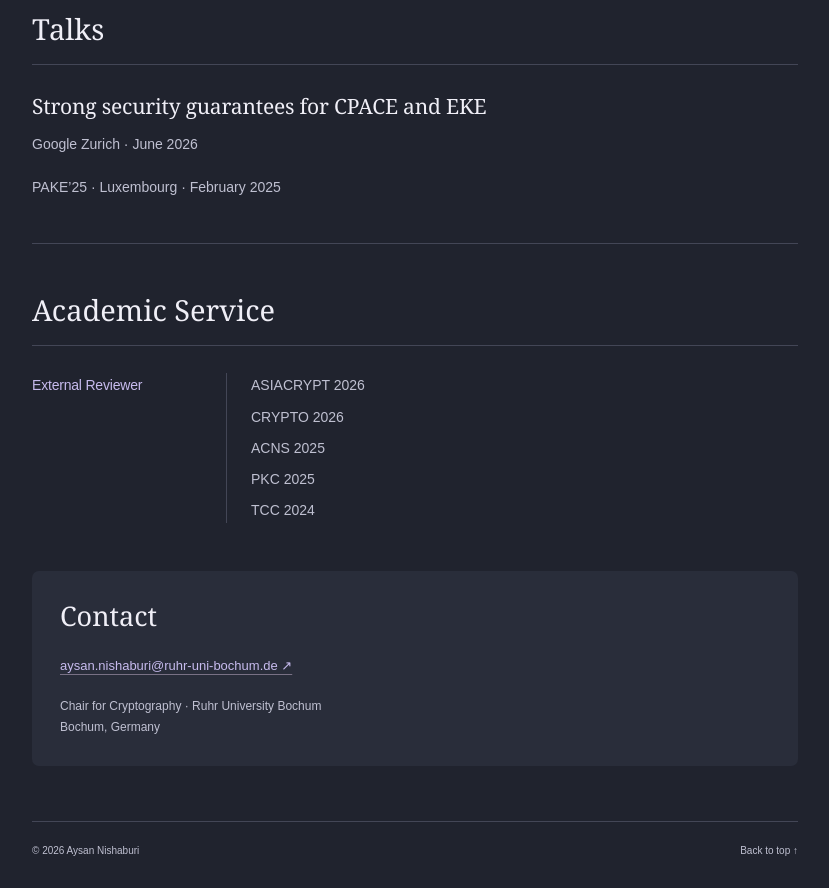
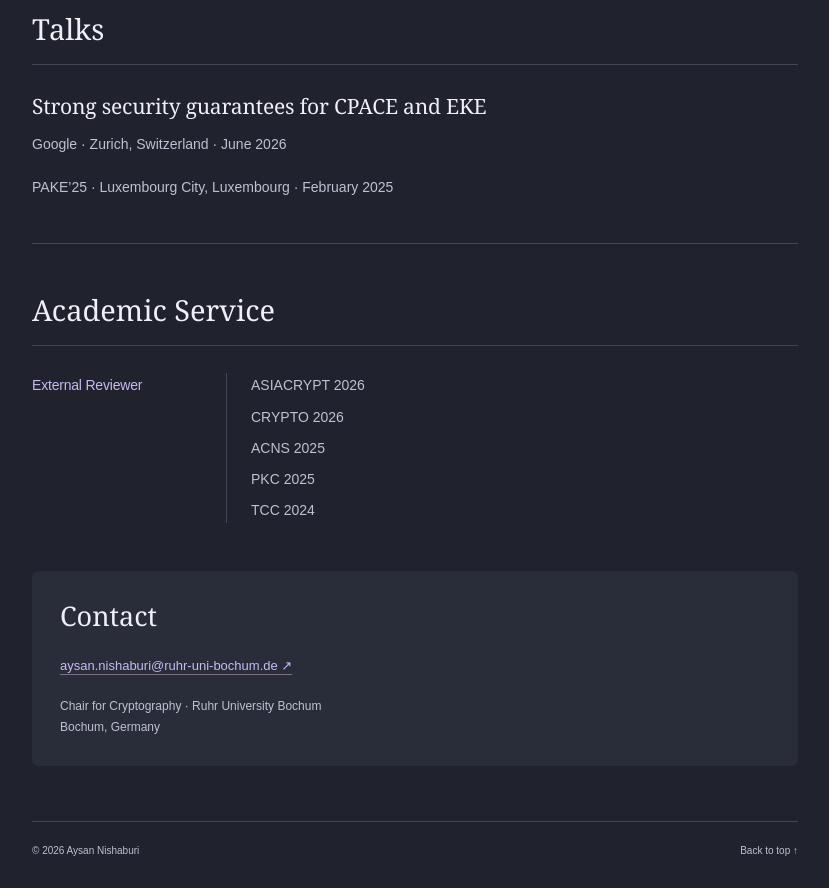
Before and after one commit to Aysan-n/aysan-n.github.io, a plain HTML site: page index.html in a window 1280 px wide. Shown: the part 1360-2248 px from the top of the page, without its empty margins (382-1211 px from the left). Drawn offline with Linux system fonts and the light colour scheme.

Commit message:
Add files via upload

```diff
--- a/index.html
+++ b/index.html
@@ -72,8 +72,8 @@
 <div class="section-top"><h2 id="talks-heading">Talks</h2></div>
 <article class="talk">
 <h3>Strong security guarantees for CPACE and EKE</h3>
-<p>Google Zurich · <time datetime="2026-06">June 2026</time></p>
-<p>PAKE’25 · Luxembourg · <time datetime="2025-02">February 2025</time></p>
+<p>Google · Zurich, Switzerland · <time datetime="2026-06">June 2026</time></p>
+<p>PAKE’25 · Luxembourg City, Luxembourg · <time datetime="2025-02">February 2025</time></p>
 </article>
 </section>
 <section id="service" aria-labelledby="service-heading">
```
